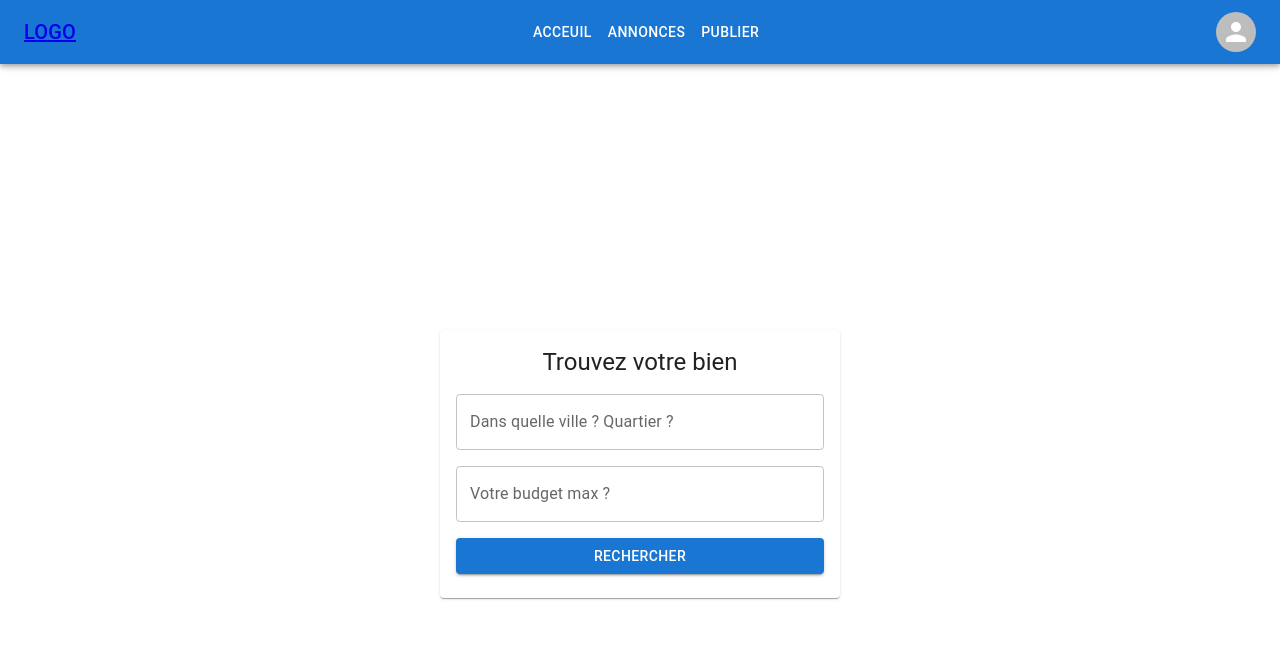
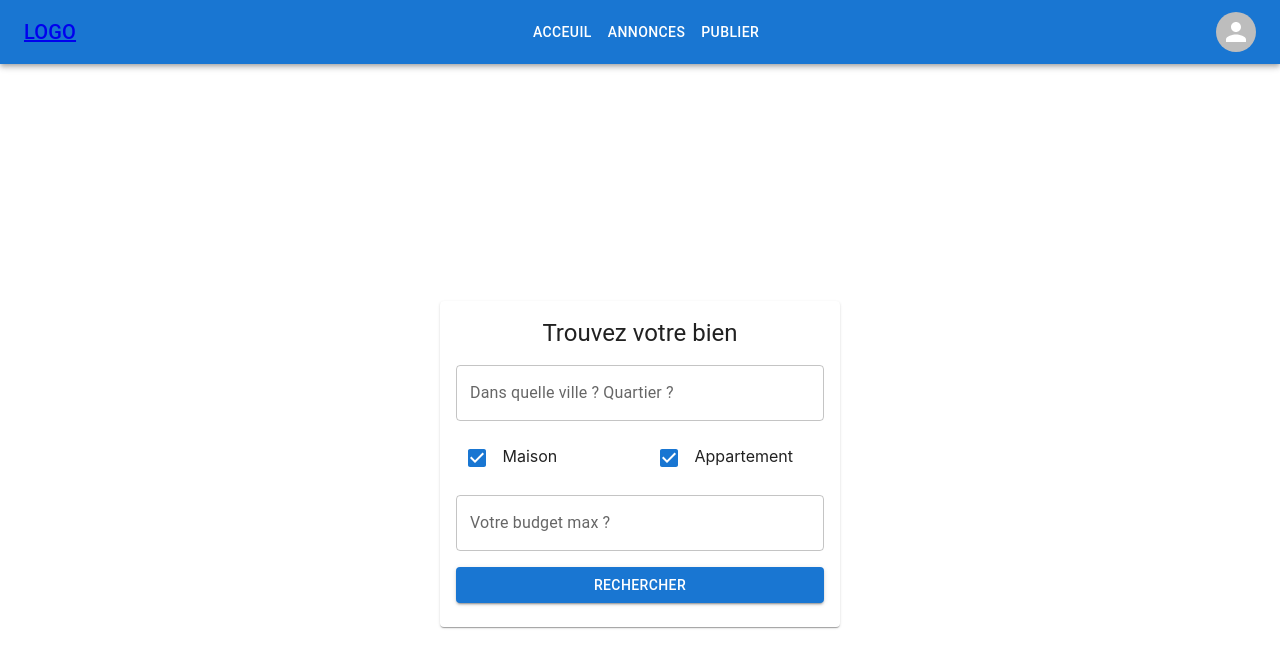
Before and after one commit to AchrefAwaissi/QuartierView, a React (Create React App) app in the folder Frontend/: page / in a window 1280 px wide. Shown: the top 668 px of the page. Built offline with nearby package versions, Linux system fonts and the light colour scheme.

Commit message:
Add checkboxes for Maison and Appartement in SearchAnnonce.tsx

```diff
--- a/Frontend/src/Pages/SearchAnnonce.tsx
+++ b/Frontend/src/Pages/SearchAnnonce.tsx
@@ -1,5 +1,5 @@
 import React, { useState } from 'react';
-import { Grid, TextField, Button, Typography, Card, CardContent } from '@mui/material';
+import { Grid, TextField, Button, Typography, Card, CardContent, Checkbox } from '@mui/material';
 import { styled } from '@mui/system';
 import axios from 'axios';
 
@@ -90,6 +90,12 @@ const SearchAnnonce = () => {
                   onChange={(e) => setVille(e.target.value)}
                 />
               </Grid>
+              <Grid item xs={12} sm={6}>
+                <Checkbox defaultChecked /> Maison
+              </Grid>
+              <Grid item xs={12} sm={6}>
+                <Checkbox defaultChecked /> Appartement
+              </Grid>
               <Grid item xs={12}>
                 <TextField
                   fullWidth
```
